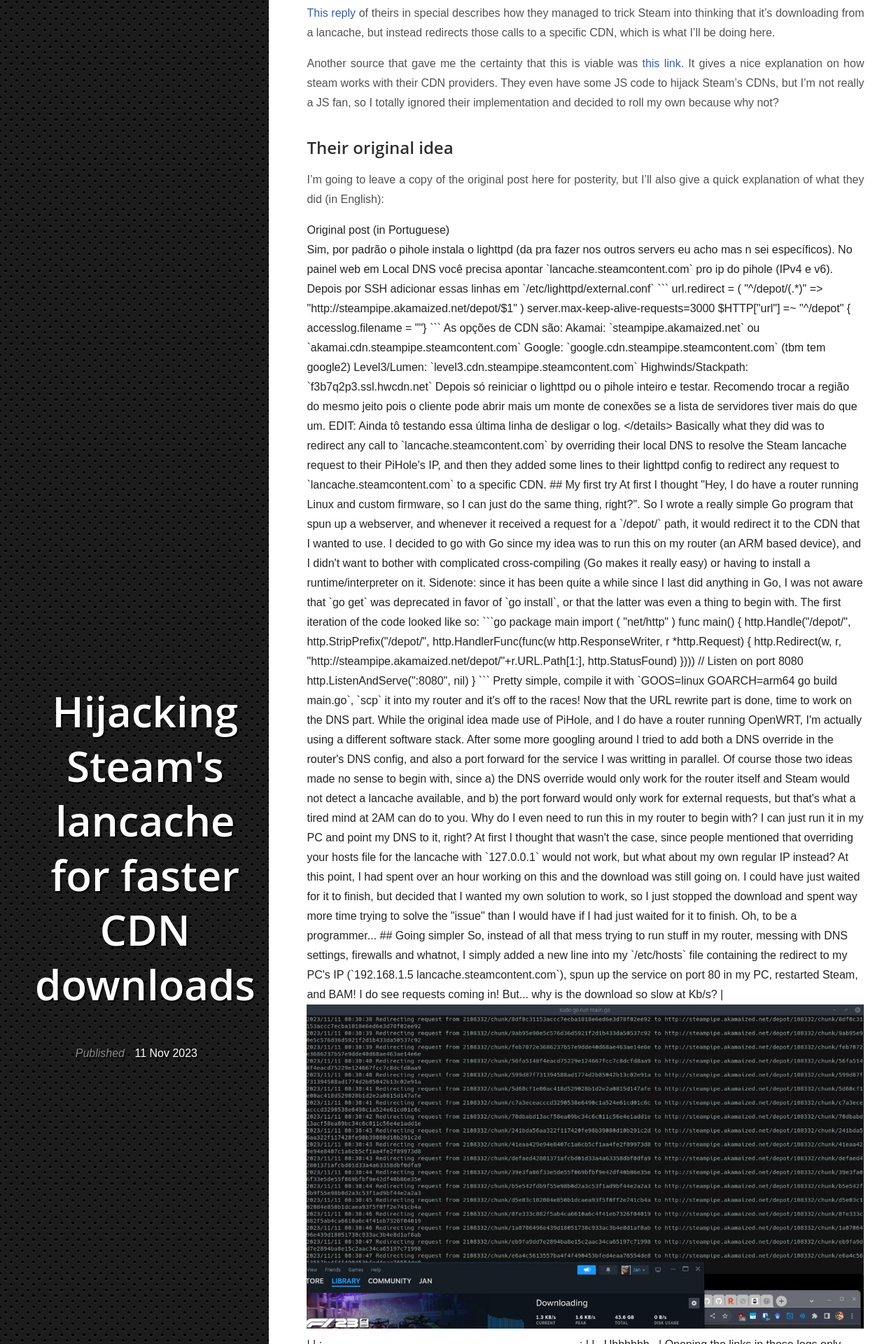
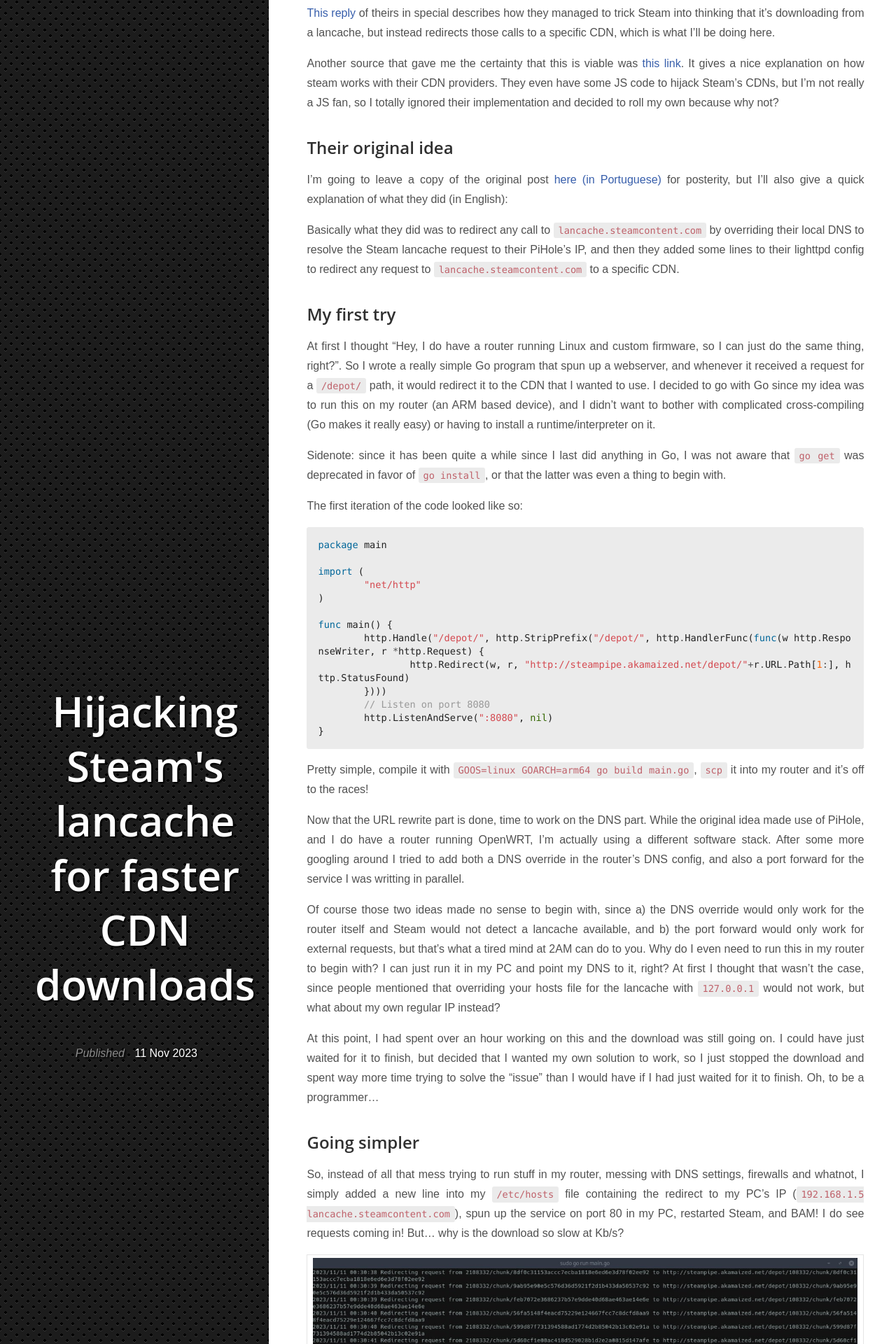
Before and after one commit to igormp/blog, a Jekyll site: the page built from _posts/2023-11-11-steam-hijack.md, in a window 1280 px wide. Shown: the part 965-2885 px from the top of the page at 70% size. Built offline with Jekyll 4.4.1, drawn with Linux system fonts in a browser that asks for light colours; comment, search, counter and statistics services are not loaded; some of the changed text lies outside the part shown.

Commit message:
fix: spoilers don't work in markdown, move to external gist

````diff
--- a/_posts/2023-11-11-steam-hijack.md
+++ b/_posts/2023-11-11-steam-hijack.md
@@ -28,35 +28,7 @@
 
 ## Their original idea
 
-I'm going to leave a copy of the original post here for posterity, but I'll also give a quick explanation of what they did (in English):
-<detais>
-
-<summary>Original post (in Portuguese)</summary>
-Sim, por padrão o pihole instala o lighttpd (da pra fazer nos outros servers eu acho mas n sei específicos).
-
-No painel web em Local DNS você precisa apontar `lancache.steamcontent.com` pro ip do pihole (IPv4 e v6).
-
-Depois por SSH adicionar essas linhas em `/etc/lighttpd/external.conf`
-
-```
-url.redirect = (
-  "^/depot/(.*)" => "http://steampipe.akamaized.net/depot/$1"
-)
-server.max-keep-alive-requests=3000
-$HTTP["url"] =~ "^/depot" { accesslog.filename = ""}
-```
-
-As opções de CDN são:
-
-Akamai: `steampipe.akamaized.net` ou `akamai.cdn.steampipe.steamcontent.com`
-Google: `google.cdn.steampipe.steamcontent.com` (tbm tem google2)
-Level3/Lumen: `level3.cdn.steampipe.steamcontent.com`
-Highwinds/Stackpath: `f3b7q2p3.ssl.hwcdn.net`
-Depois só reiniciar o lighttpd ou o pihole inteiro e testar. Recomendo trocar a região do mesmo jeito pois o cliente pode abrir mais um monte de conexões se a lista de servidores tiver mais do que um.
-
-EDIT: Ainda tô testando essa última linha de desligar o log.
-
-</details>
+I'm going to leave a copy of the original post [here (in Portuguese)](https://gist.github.com/igormp/7d30b4eb5ae59e9151574210b07584d2) for posterity, but I'll also give a quick explanation of what they did (in English):
 
 Basically what they did was to redirect any call to `lancache.steamcontent.com` by overriding their local DNS to resolve the Steam lancache request to their PiHole's IP, and then they added some lines to their lighttpd config to redirect any request to `lancache.steamcontent.com` to a specific CDN.
 
````
